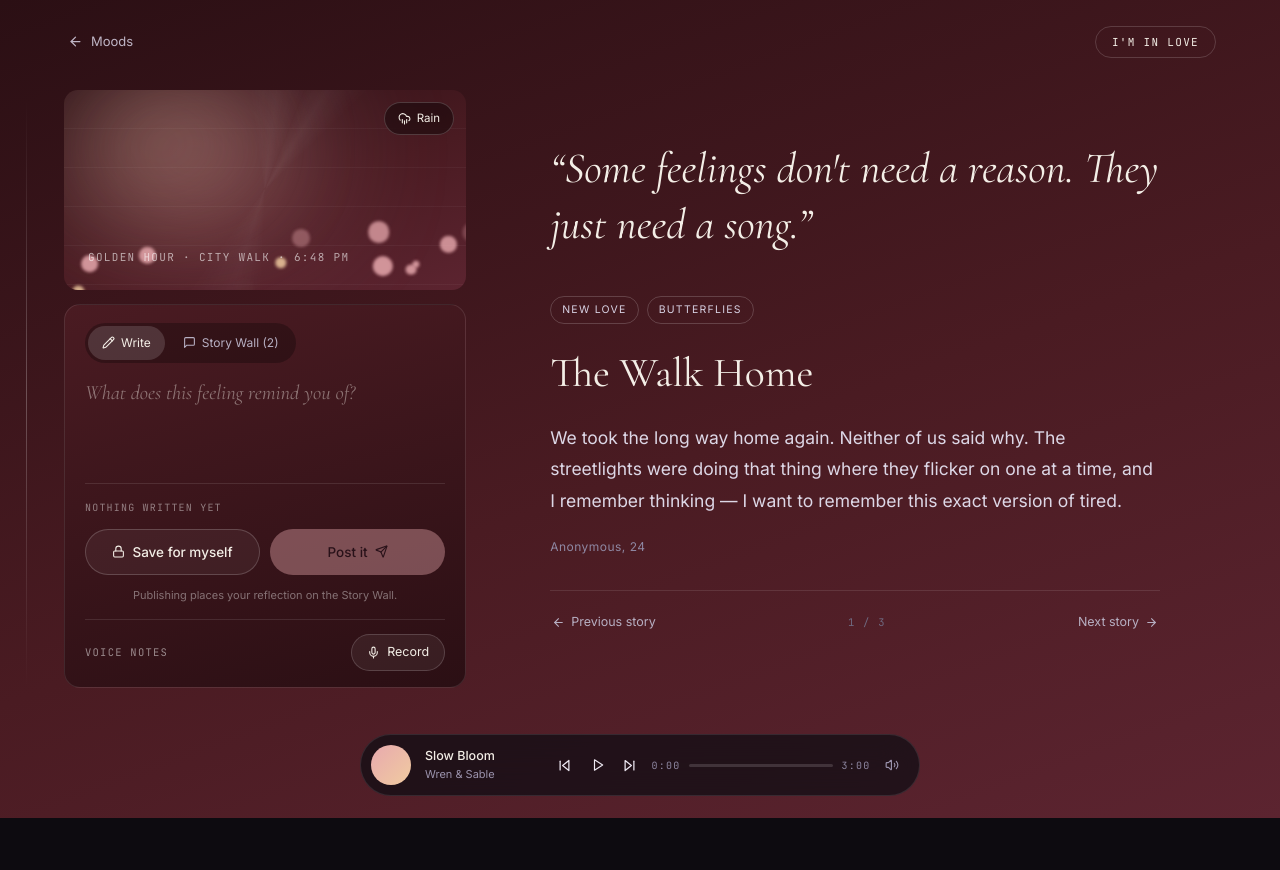
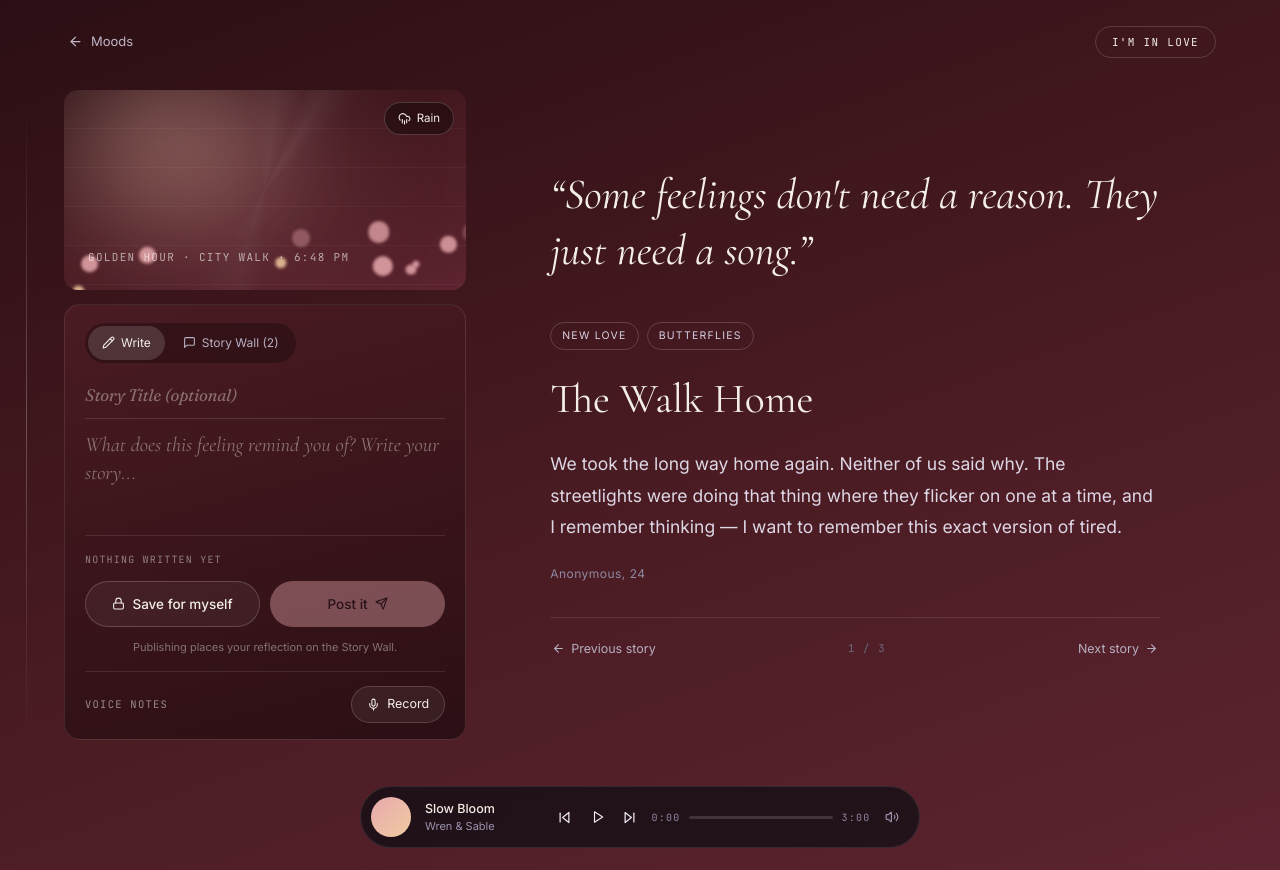
Before and after one commit to vishdamodare/playmylist, a Next.js app: page / in a window 1280 px wide. Both pictures are taken after a click on the button "I'm in Love". Before the commit the page ends 818 px from the top, so only its background shows below. Built offline with nearby package versions, Linux system fonts and the light colour scheme.

Commit message:
feat: add dedicated Story Title field and text area in reflection notecard

```diff
--- a/src/app/globals.css
+++ b/src/app/globals.css
@@ -743,6 +743,32 @@ canvas#wave {
   color: #F3EEE6;
 }
 
+.pml-notecard-title-input {
+  width: 100%;
+  background: transparent;
+  border: none;
+  border-bottom: 1px solid rgba(255, 255, 255, 0.12);
+  outline: none;
+  color: #F3EEE6;
+  font-family: 'Fraunces', 'Cormorant Garamond', serif;
+  font-weight: 500;
+  font-size: 1.05rem;
+  padding: 4px 0 10px;
+  margin-bottom: 12px;
+  letter-spacing: -0.01em;
+  transition: border-color 0.2s ease;
+}
+
+.pml-notecard-title-input:focus {
+  border-bottom-color: rgba(255, 255, 255, 0.45);
+}
+
+.pml-notecard-title-input::placeholder {
+  color: rgba(243, 238, 230, 0.4);
+  font-style: italic;
+  font-weight: 400;
+}
+
 .pml-notecard-textarea {
   flex: 1;
   width: 100%;
--- a/src/components/experience/MoodExperience.tsx
+++ b/src/components/experience/MoodExperience.tsx
@@ -64,6 +64,7 @@ export function MoodExperience({
   }, [rainMode]);
 
   const [tab, setTab] = useState<"write" | "wall">("write");
+  const [draftTitle, setDraftTitle] = useState("");
   const [draft, setDraft] = useState("");
   const [savedFlash, setSavedFlash] = useState(false);
   const [recording, setRecording] = useState(false);
@@ -75,6 +76,7 @@ export function MoodExperience({
   useEffect(() => {
     let cancelled = false;
     setWallPosts(mood.wall || []);
+    setDraftTitle("");
     setDraft("");
     setTab("write");
     setVideoError(false);
@@ -108,11 +110,12 @@ export function MoodExperience({
   const handlePost = async () => {
     if (!draft.trim()) return;
     const content = draft.trim();
+    const title = draftTitle.trim() || "Community Reflection";
 
-    // 1. Create new story
+    // 1. Create new story with custom title
     const newStory: Story = {
       id: `story-${Date.now()}`,
-      title: "Community Reflection",
+      title,
       author: "You (Just now)",
       tags: ["reflection", mood.label.toLowerCase()],
       content,
@@ -124,9 +127,10 @@ export function MoodExperience({
     setStoryIdx(0); // Immediately switch the story card to show this new story!
 
     // 2. Also update story wall list
-    setWallPosts((posts) => [{ text: content, author: "You" }, ...posts]);
+    setWallPosts((posts) => [{ text: `${title ? `[${title}] ` : ""}${content}`, author: "You" }, ...posts]);
 
     // 3. Clear draft and notify user
+    setDraftTitle("");
     setDraft("");
     setSavedFlash(true);
     setTimeout(() => setSavedFlash(false), 2200);
@@ -269,9 +273,18 @@ export function MoodExperience({
 
             {tab === "write" ? (
               <>
+                <input
+                  type="text"
+                  className="pml-notecard-title-input"
+                  placeholder="Story Title (optional)"
+                  value={draftTitle}
+                  onChange={(e) => setDraftTitle(e.target.value)}
+                  maxLength={60}
+                  aria-label="Story Title"
+                />
                 <textarea
                   className="pml-notecard-textarea"
-                  placeholder="What does this feeling remind you of?"
+                  placeholder="What does this feeling remind you of? Write your story..."
                   value={draft}
                   onChange={(e) => setDraft(e.target.value)}
                   aria-label={`Reflection for ${mood.label}`}
```
